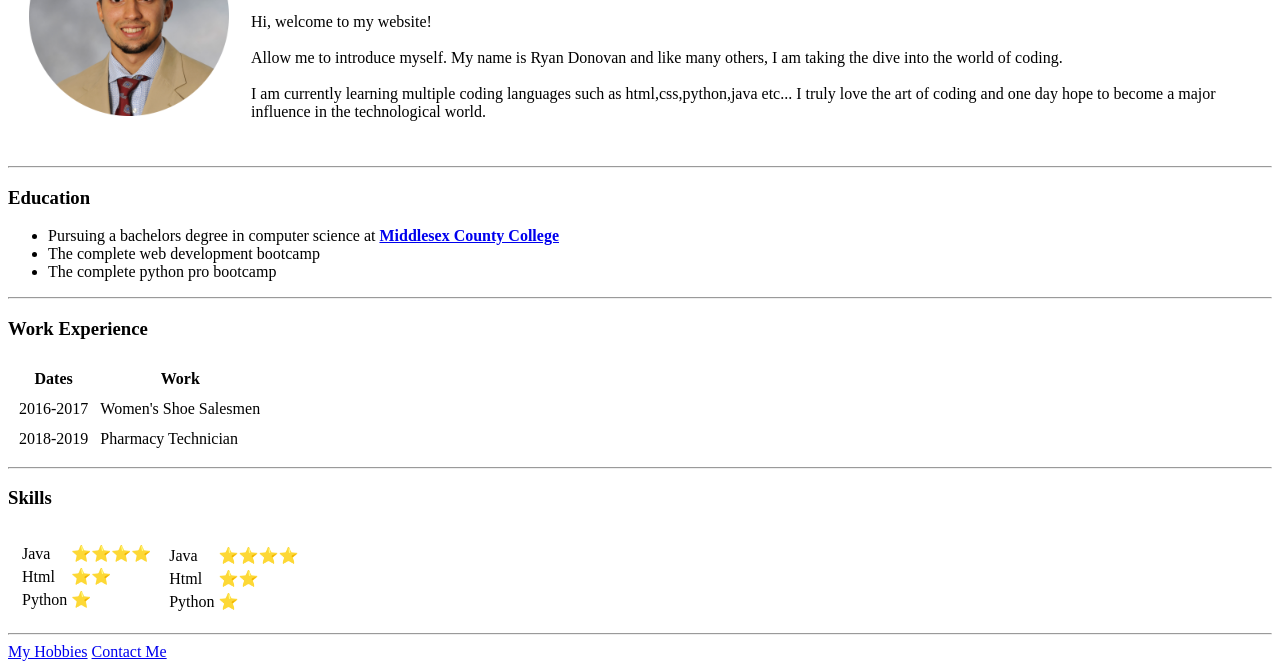
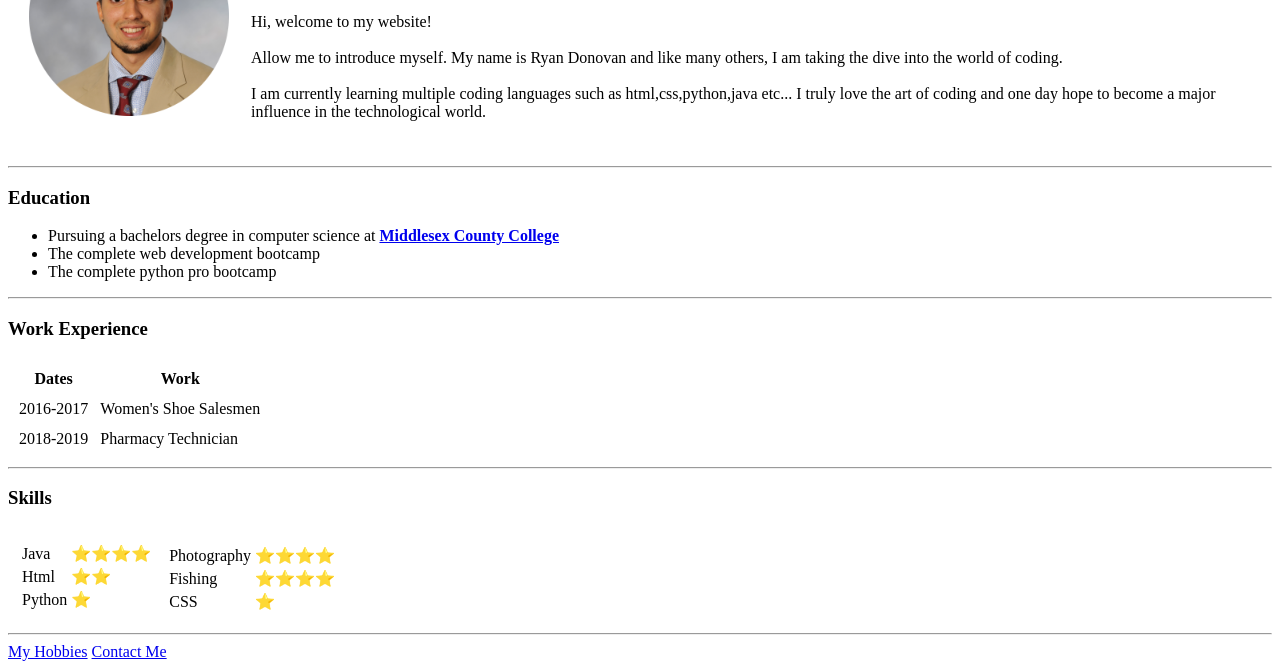
Before and after one commit to Rydon32/index.html, a plain HTML site: page index.html in a window 1280 px wide. Shown: the part 130-800 px from the top of the page. Drawn offline with Linux system fonts and the light colour scheme.

Commit message:
Add files via upload

```diff
--- a/index.html
+++ b/index.html
@@ -84,15 +84,15 @@
           <td>
           <tbody>
             <tr>
-              <td>Java</td>
+              <td>Photography</td>
                 <td>⭐⭐⭐⭐</td>
               </tr>
                   <tr>
-          <td>Html</td>
-          <td>⭐⭐</td>
+          <td>Fishing</td>
+          <td>⭐⭐⭐⭐</td>
           </tr>
           <tr>
-          <td>Python</td>
+          <td>CSS</td>
           <td>⭐</td>
           </tr>
             </tbody>
```
